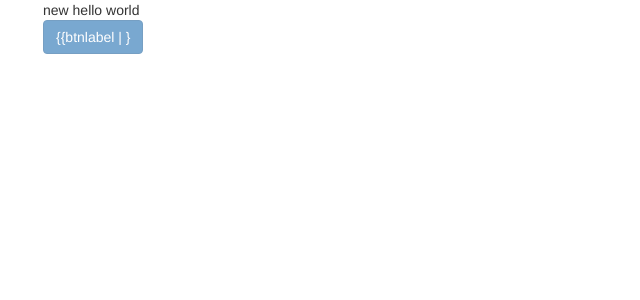
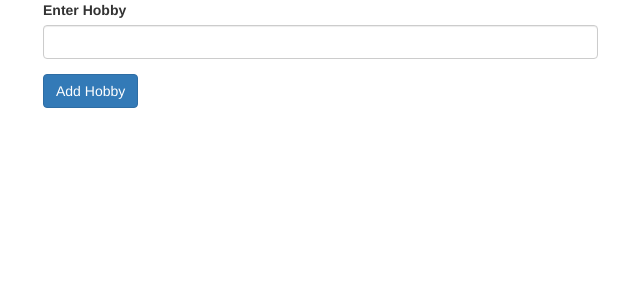
Before and after one commit to rajeevSapient/angular2ex, an Angular app: page / in a window 1280 px wide. Shown: the top 300 px of the page, without its empty margins (27-667 px from the left). Built offline with nearby package versions, Linux system fonts and the light colour scheme.

Commit message:
event and if

```diff
--- a/src/app/app.component.html
+++ b/src/app/app.component.html
@@ -1,14 +1,21 @@
 <div class="container">
-
   <div class="row">
-    <div class="col-md-12">
-      <span>{{title}}</span>
+    <div class="col-md-6">
+      <div class="form-group">
+        <label for="">Enter Hobby</label>
+        <input type="text" class="form-control" #hobby />
+      </div>
+      <div class="form-group">
+        <button class="btn btn-primary" (click)="onSave(hobby.value)">Add Hobby</button>
+      </div>
     </div>
   </div>
-  <div class="row">
-    <div class="col-md-12">
-      <button class="btn btn-primary" [disabled]="disabled">{{btnlabel | }</button>
+  <div class="row" *ngIf="hobbies.length > 0">
+    <div class="col-md-6">
+      <p> All hobbies below: </p>
+      <ul *ngFor="let hobby of hobbies; let i = index">
+        <li>{{hobby}} <a href="#" (click)="onRemove(i)"> X </a></li>
+      </ul>
     </div>
   </div>
-
 </div>
--- a/src/app/app.component.ts
+++ b/src/app/app.component.ts
@@ -6,15 +6,18 @@ import { Component, OnInit } from '@angular/core';
   styleUrls: ['./app.component.css']
 })
 export class AppComponent implements OnInit {
-  title = "Hello world";
-  disabled = false;
-  btnlabel = "not disabled";
 
-  ngOnInit() {
-    setTimeout(() => {
-      this.title = "new hello world";
-      this.btnlabel = "disabled now";
-      this.disabled = true;
-    }, 2000);
+  hobbies: string[] = [];
+
+  constructor() { }
+
+  ngOnInit() { }
+
+  onSave(hobby) {
+    this.hobbies.push(hobby);
+  }
+
+  onRemove(index) {
+    this.hobbies.splice(index, 1);
   }
 }
```
